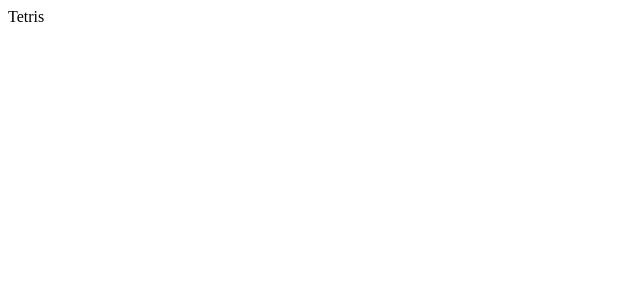
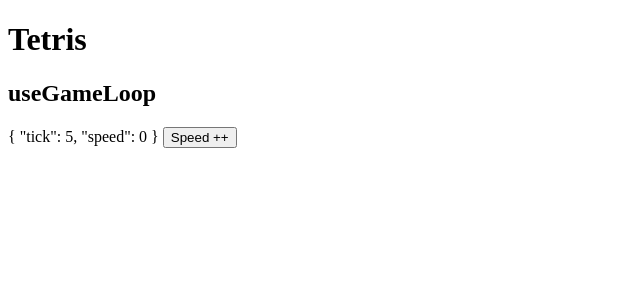
Before and after one commit to ankushjamdagani/unwitty.dev, a React (Vite) app in the folder projects/tetris/: page / in a window 1280 px wide. Shown: the top 300 px of the page, without its empty margins (0-640 px from the left). Built offline with nearby package versions, Linux system fonts and the light colour scheme.

Commit message:
added useGameLoop for game ticks and speed

```diff
--- a/projects/tetris/src/Tetris.tsx
+++ b/projects/tetris/src/Tetris.tsx
@@ -1,9 +1,11 @@
+import { Actions, Events, Layout, Resolution } from "./constants";
+
+import useGameLoop from "./hooks/useGameLoop";
+
+import ThemeProvider, { Theme } from "./components/ThemeProvider";
+
 /** * * * * * * * * * * */
 /** * T_E_T_R_I_S * * */
-
-import ThemeProvider, { Theme } from "./components/ThemeProvider";
-import { Actions, Events, Layout, Resolution } from "./constants";
-
 /**
 /** @todo
 /** - what if there is no space for controls panel? Priority of `resolution` vs `layout`.
@@ -70,10 +72,19 @@
     ...props,
   };
 
+  const gameLoopState = useGameLoop();
+
   return (
     <div id="game-root" className={`layout-${layout}`}>
       <ThemeProvider>
-        Tetris
+        <h1>Tetris</h1>
+        <div>
+          <h2>useGameLoop</h2>
+          {JSON.stringify(gameLoopState, undefined, 4)}{" "}
+          <button onClick={() => gameLoopState.increaseSpeed()}>
+            Speed ++
+          </button>
+        </div>
       </ThemeProvider>
     </div>
   );
--- /dev/null
+++ b/projects/tetris/src/hooks/useGameLoop.ts
@@ -0,0 +1,45 @@
+import { useCallback, useEffect, useRef, useState } from "react";
+
+export default function useGameLoop(initialSpeed: number = 0) {
+  const [tick, setTick] = useState(0);
+  const [speed, setSpeed] = useState(initialSpeed);
+
+  const timeStep = 100 * (10 - speed);
+  const rafIdRef = useRef(0);
+  const prevTimeRef = useRef(0.0);
+  const deltaTimeRef = useRef(0.0);
+
+  const increaseSpeed = useCallback(() => {
+    setSpeed((speed) => (speed + 1 > 10 ? 10 : speed + 1));
+  }, []);
+
+  useEffect(() => {
+    if (timeStep <= 0) {
+      return;
+    }
+
+    prevTimeRef.current = Date.now();
+
+    function gameLoop() {
+      const currTime = Date.now();
+      const currDeltaTime = currTime - prevTimeRef.current;
+      deltaTimeRef.current += currDeltaTime;
+
+      while (deltaTimeRef.current > timeStep) {
+        setTick((tick) => tick + 1);
+        deltaTimeRef.current -= timeStep;
+      }
+
+      prevTimeRef.current = currTime;
+      rafIdRef.current = requestAnimationFrame(gameLoop);
+    }
+
+    gameLoop();
+
+    return () => {
+      cancelAnimationFrame(rafIdRef.current);
+    };
+  }, [timeStep]);
+
+  return { tick, speed, increaseSpeed };
+}
```
